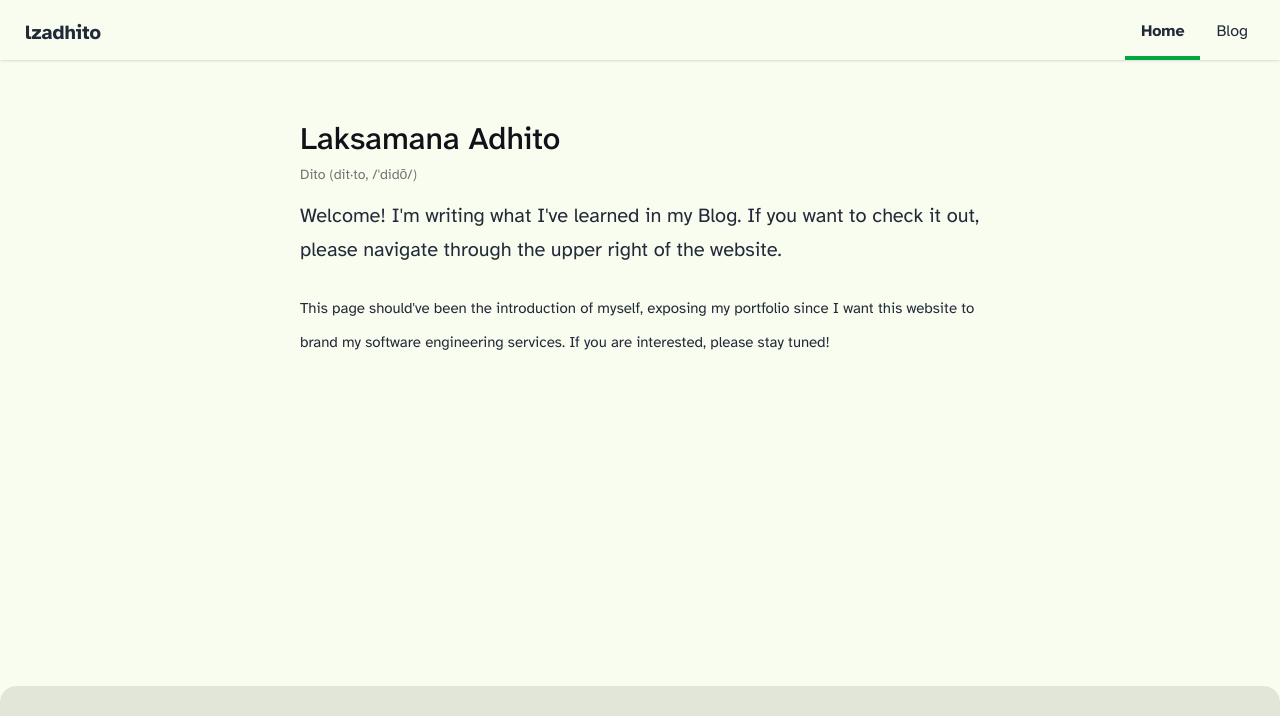
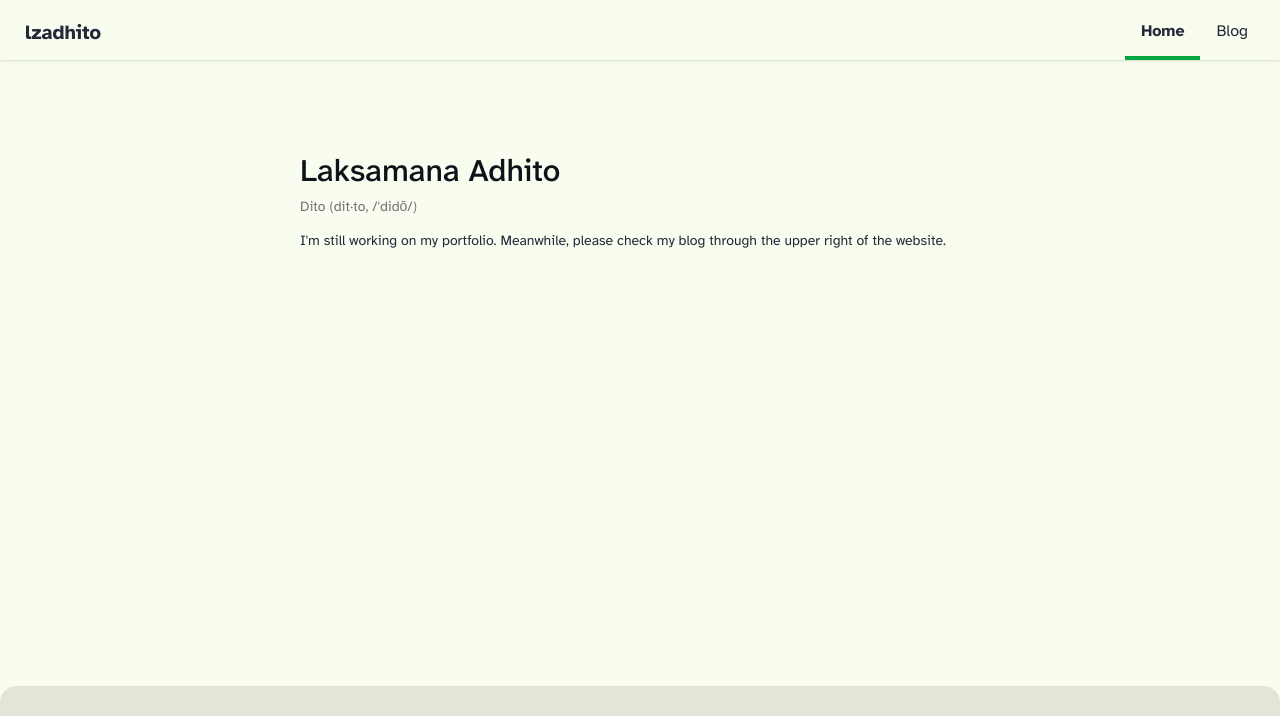
Before and after one commit to Lzadhito/lzadhito.github.io, an Astro site: page / in a window 1280 px wide. Shown: the top 716 px of the page. Built offline with nearby package versions, Linux system fonts and the light colour scheme; Astro itself is replaced by a stand-in of ours.

Commit message:
feat: new homepage wording

```diff
--- a/src/pages/index.astro
+++ b/src/pages/index.astro
@@ -2,15 +2,10 @@
 import BaseLayout from "../layouts/BaseLayout.astro";
 ---
 
-<BaseLayout>
-  <h4 class="font-medium">Laksamana Adhito</h4>
+<BaseLayout class="flex items-center justify-center flex-col">
+  <h4 class="font-medium pt-8">Laksamana Adhito</h4>
   <p class="text-neutral-500 text-sm">Dito (dit·to, /'didō/)</p>
-  <p>
-    Welcome! I'm writing what I've learned in my Blog. If you want to check it out, please navigate through the upper
-    right of the website.
+  <p class="text-sm">
+    I'm still working on my portfolio. Meanwhile, please check my blog through the upper right of the website.
   </p>
-  <sub
-    >This page should've been the introduction of myself, exposing my portfolio since I want this website to brand my
-    software engineering services. If you are interested, please stay tuned!</sub
-  >
 </BaseLayout>
```
